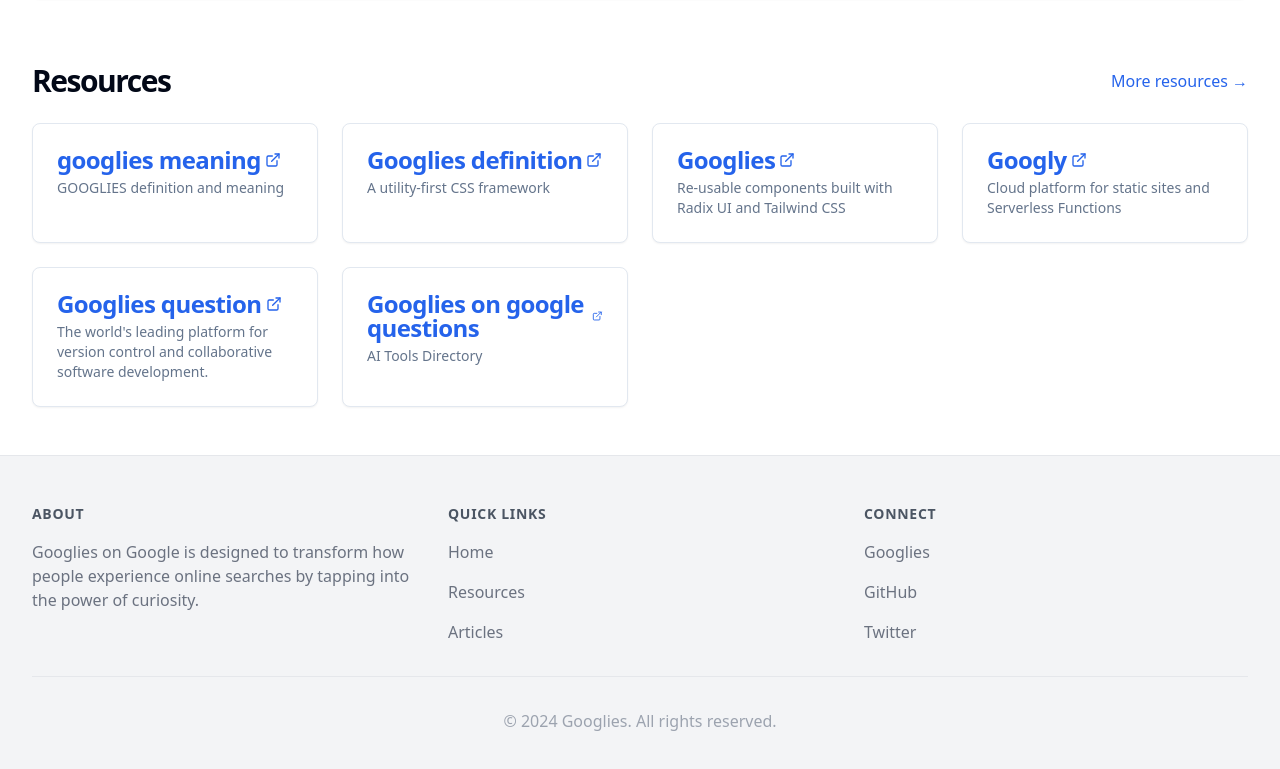
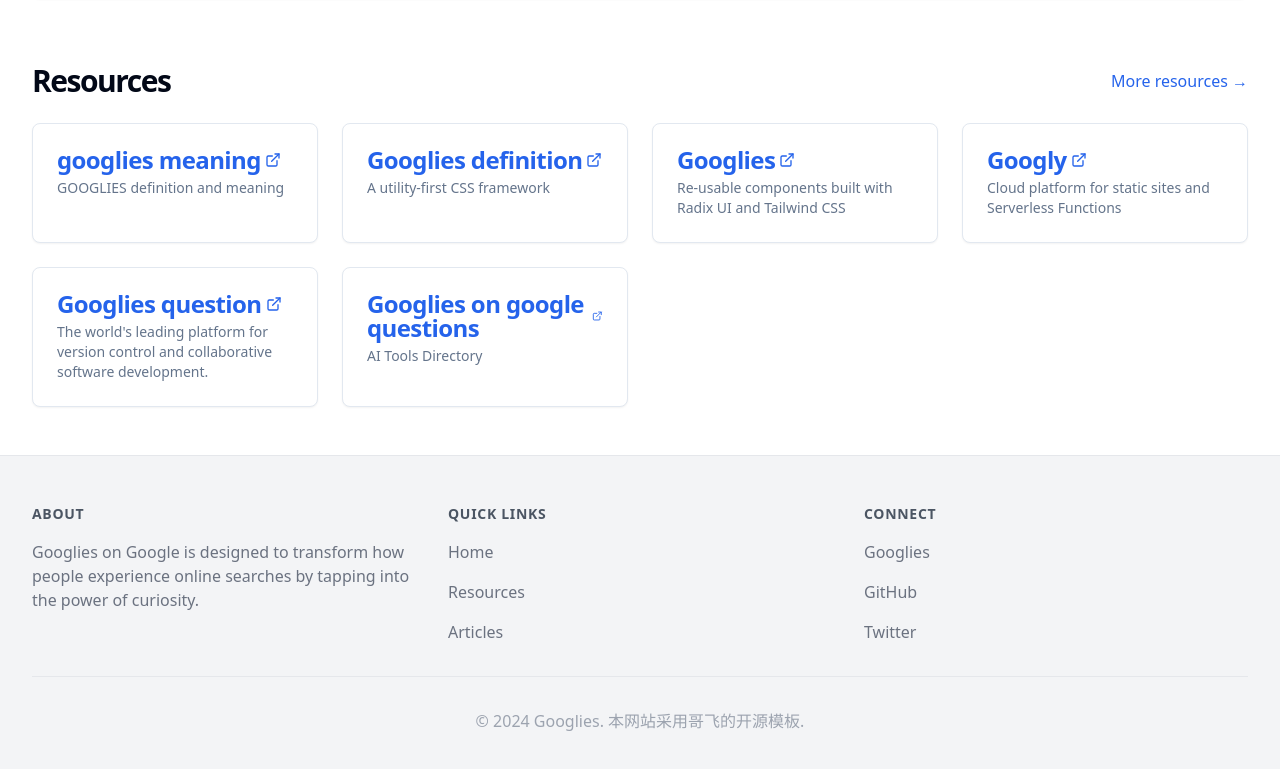
Before and after one commit to abel-yelin/googlies, a Next.js app: page / in a window 1280 px wide. Shown: the part 1842-2611 px from the top of the page. Built offline with nearby package versions, Linux system fonts and the light colour scheme; no server answers.

Commit message:
Update Footer.js

```diff
--- a/src/components/Footer.js
+++ b/src/components/Footer.js
@@ -55,7 +55,7 @@
         </div>
         <div className="mt-8 border-t border-gray-200 pt-8">
           <p className="text-base text-gray-400 text-center">
-            &copy; {new Date().getFullYear()} Googlies. All rights reserved.
+            &copy; {new Date().getFullYear()} Googlies. 本网站采用哥飞的开源模板.
           </p>
         </div>
       </div>
```
